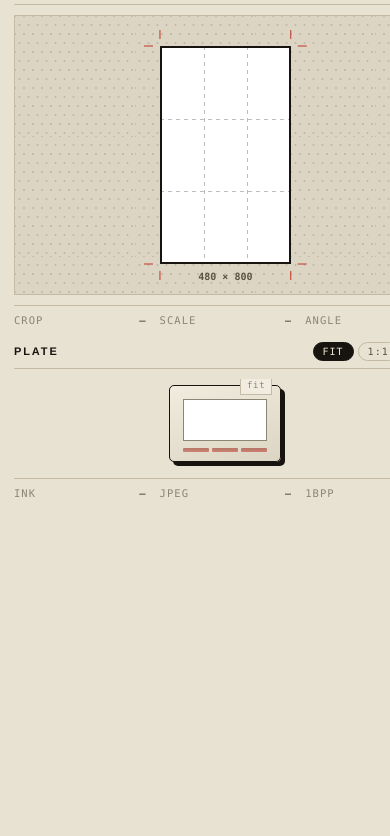
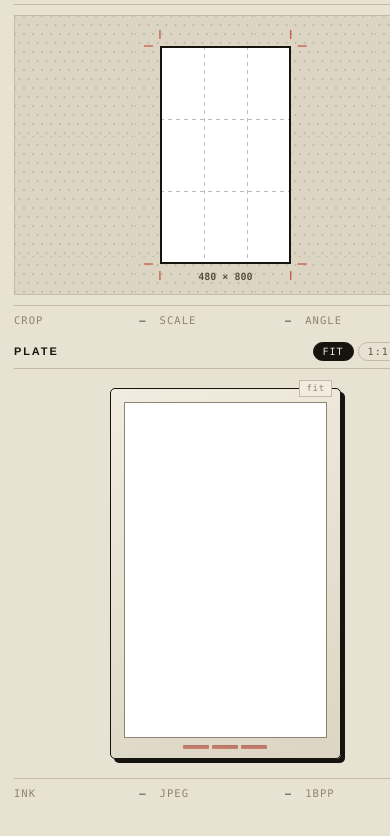
Before and after one commit to poyea/inkmagine, a website with bundled scripts: page index.html in a window 390 px wide. Shown: the part 1865-2701 px from the top of the page. Before the commit the page ends 2522 px from the top, so only its background shows below. Built offline with nearby package versions, Linux system fonts and the light colour scheme.

Commit message:
Give the plate box a definite height below 1240px
Measured: .plate-box 1055x88 and the plate at 24x40, exactly the 0.05
zoom floor. After the change, 1055x337 and 170x283 on the same viewport.

At 1240px and below, .plate-column switches to `auto auto auto` rows. An
auto row shrink-wraps its contents, and the plate is its contents, so the
canvas sized the box that effectiveZoom() then measured: the observer
fired, the zoom was recomputed against a box the canvas had just changed,
and the plate walked to one end of its clamp.

A definite height severs that. The observer still recomputes on every
real resize, so unlike the reverted 37ee253 it cannot latch at a wrong
size.

This does not fix the document scrolling past the app, which the same
numbers show is still happening and is a separate fault.

```diff
--- a/styles/core.css
+++ b/styles/core.css
@@ -581,7 +581,14 @@ kbd {
 @media (max-width: 1240px) {
   .bench { grid-template-columns: 292px minmax(0, 1fr); }
   .plate-column { grid-column: 1 / -1; grid-template-rows: auto auto auto; }
-  .plate-box { max-height: 46dvh; }
+  /* A definite height, not a cap. These rows are `auto`, so `max-height` leaves
+     the box shrink-wrapped around its contents, and the plate is its contents:
+     the canvas sizes the box, ResizeObserver fires, effectiveZoom() measures
+     the box it just changed, and the plate walks to one end of its zoom clamp.
+     Collapsing to the 0.05 floor leaves a 24x40 plate; on the way it makes the
+     document tall enough to scroll, and the scroll position survives the
+     collapse, stranding the viewport past the end of the app. */
+  .plate-box { height: 46dvh; }
 }
 
 @media (max-width: 900px) {
```
